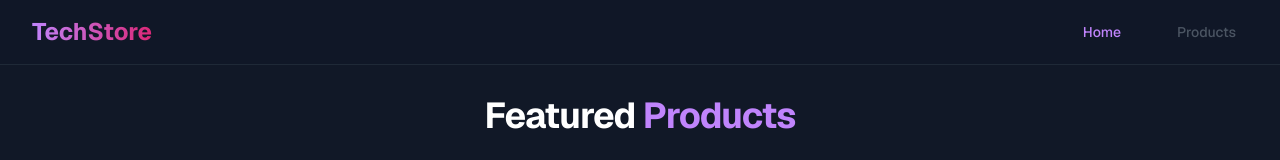
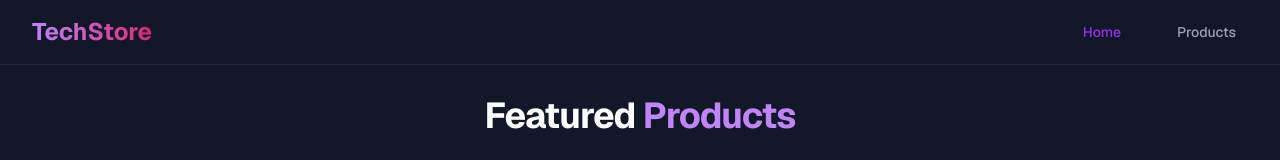
Before and after one commit to passion-world/olek-marketplace-test, a Next.js app: page / in a window 1280 px wide. Shown: the top 160 px of the page. Built offline with nearby package versions, Linux system fonts and the light colour scheme.

Commit message:
fix: improve contrast ratio for better accessibility on the background and text

```diff
--- a/src/components/Header.tsx
+++ b/src/components/Header.tsx
@@ -20,7 +20,7 @@ export default function Header() {
     <motion.header
       initial={{ y: -100 }}
       animate={{ y: 0 }}
-      className="fixed w-full bg-gray-900/95 backdrop-blur-md z-50 border-b border-gray-800"
+      className="fixed w-full bg-gray-900/95 backdrop-blur-md z-50 border-b border-gray-800" aria-label="Website Header"
     >
       <nav className="mx-auto max-w-7xl px-4 sm:px-6 lg:px-8">
         <div className="flex h-16 items-center justify-between">
@@ -42,8 +42,8 @@ export default function Header() {
                 <motion.span
                   whileHover={{ y: -2 }}
                   className={`${pathname === item.href
-                      ? 'text-purple-400'
-                      : 'text-gray-600 dark:text-gray-300 hover:text-purple-400'
+                      ? 'text-purple-600'
+                      : 'text-gray-400 dark:text-gray-100 hover:text-purple-600'
                     } px-3 py-2 text-sm font-medium transition-colors`}
                 >
                   {item.name}
@@ -51,6 +51,7 @@ export default function Header() {
               </Link>
             ))}
           </div>
+
 
 
           {/* Mobile menu button */}
```
